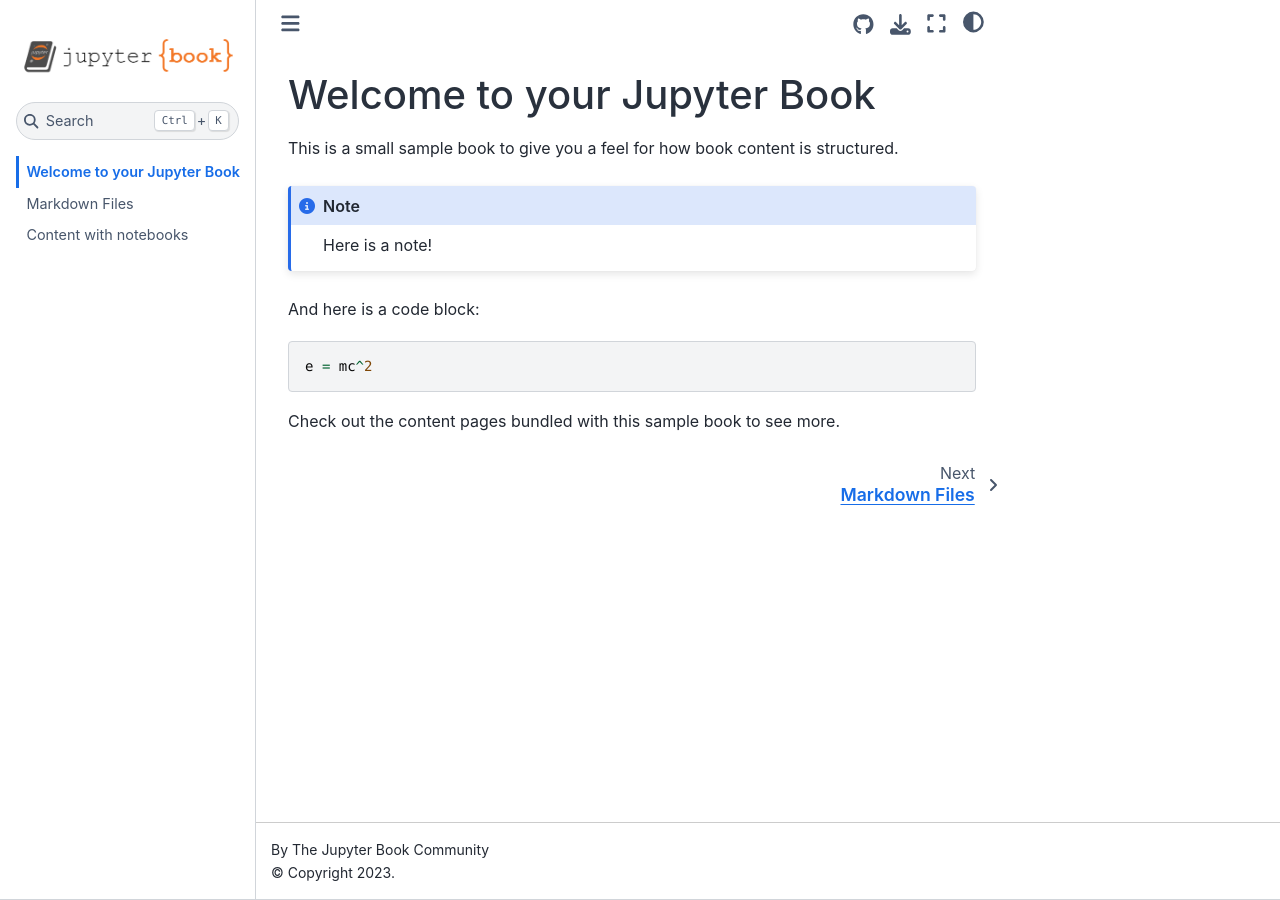
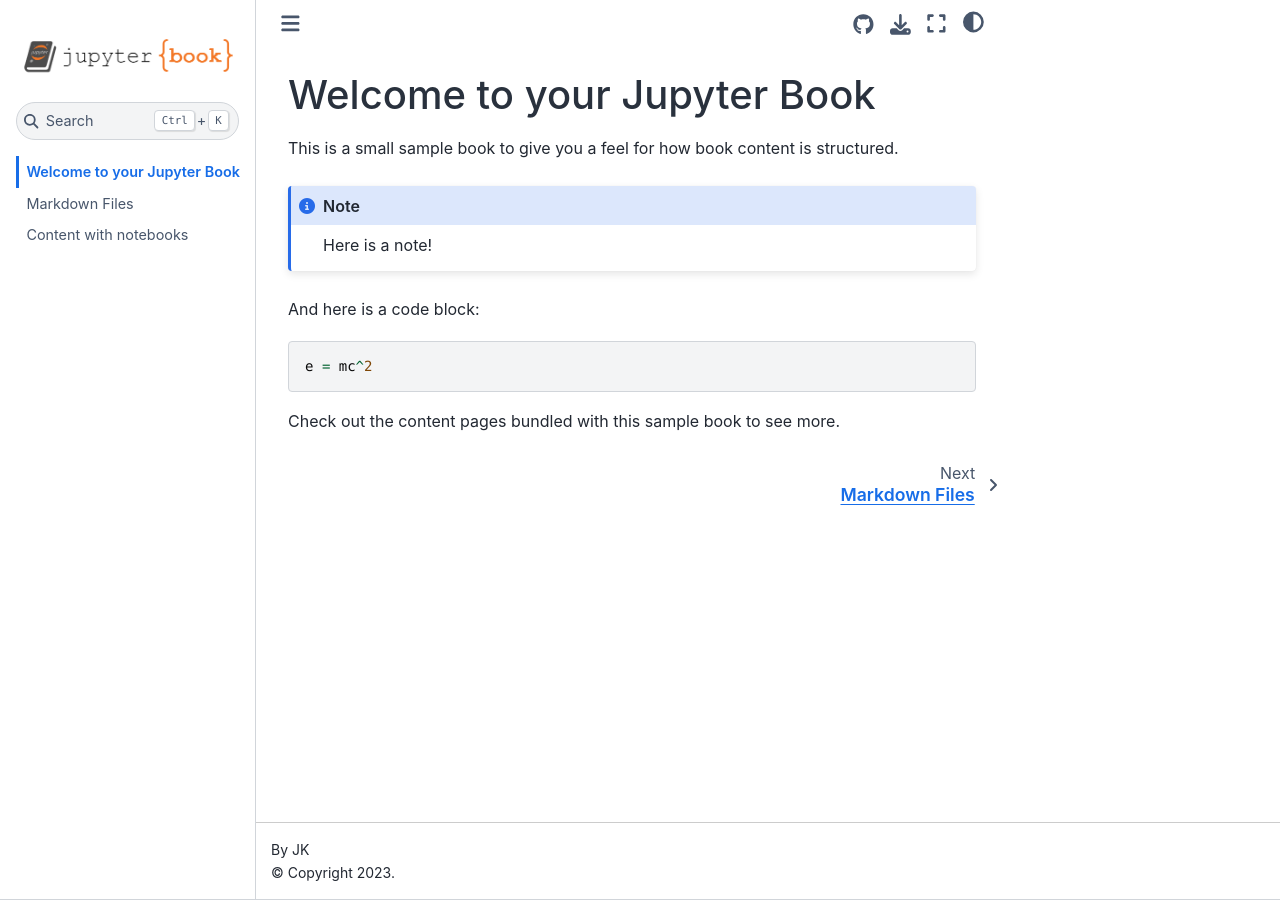
Before and after one commit to kirenz/demo-page, a Jupyter Book: the page built from intro.md, in a window 1280 px wide. Built offline with Jupyter Book 1.0.4 settings and Sphinx 7.4.7 and the Sphinx Book theme 1.1.4, drawn with Linux system fonts in a browser that asks for light colours.

Commit message:
changed structure

```diff
--- a/_config.yml
+++ b/_config.yml
@@ -1,8 +1,8 @@
 # Book settings
 # Learn more at https://jupyterbook.org/customize/config.html
 
-title: My sample book
-author: The Jupyter Book Community
+title: Demo Book
+author: JK
 logo: logo.png
 
 # Force re-execution of notebooks on each build.
@@ -21,9 +21,9 @@
 
 # Information about where the book exists on the web
 repository:
-  url: https://github.com/executablebooks/jupyter-book  # Online location of your book
+  url: https://github.com/kirenz/demo-page  # Online location of your book
   path_to_book: docs  # Optional path to your book, relative to the repository root
-  branch: master  # Which branch of the repository should be used when creating links (optional)
+  branch: main  # Which branch of the repository should be used when creating links (optional)
 
 # Add GitHub buttons to your book
 # See https://jupyterbook.org/customize/config.html#add-a-link-to-your-repository
```
